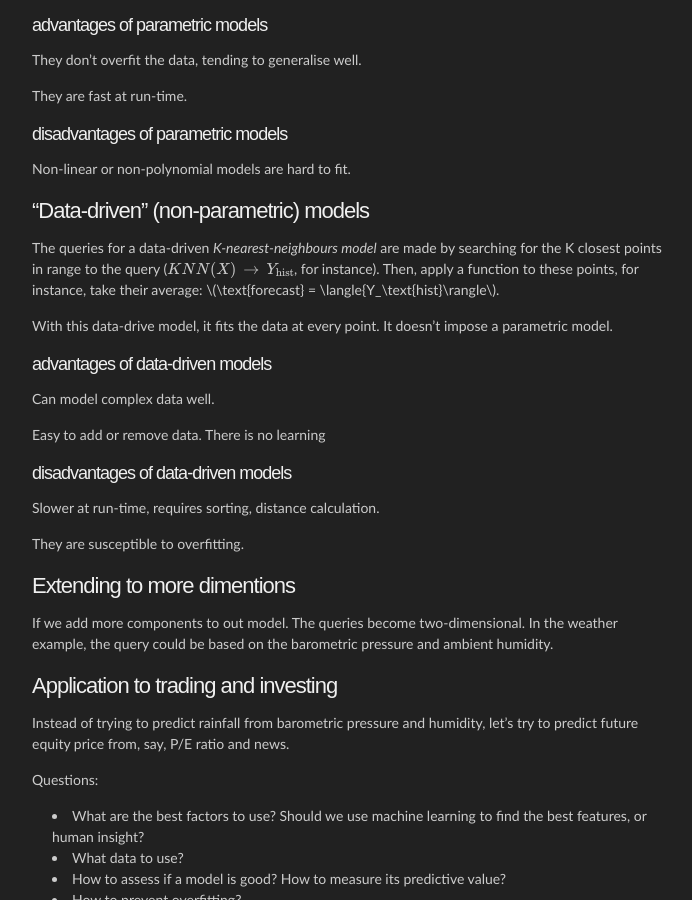
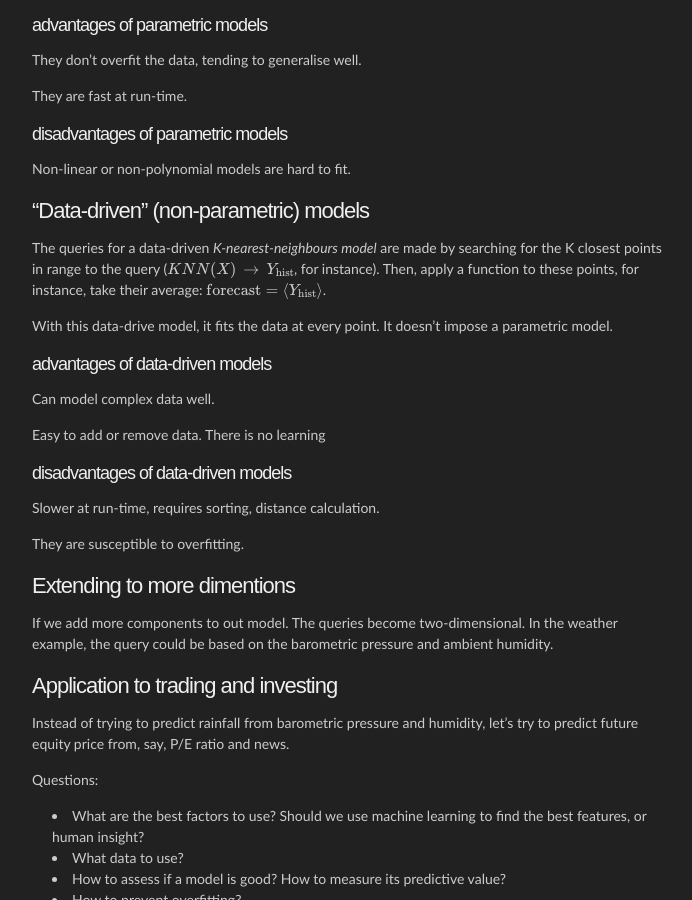
Before and after one commit to agravier/agravier.github.io, a Jekyll site: the page built from etc/notes/ci1-coursera/notes08.md, in a window 1280 px wide and 900 px high, scrolled down 4515 px. Shown: the whole window, without its empty margins (288-980 px from the left). Built offline with Jekyll 4.4.1, drawn with Linux system fonts in a browser that asks for light colours; Markdown is read by kramdown in place of the engine named in the settings; formulas are drawn with MathJax 3; comment, search, counter and statistics services are not loaded.

```diff
--- a/etc/notes/ci1-coursera/notes08.md
+++ b/etc/notes/ci1-coursera/notes08.md
@@ -153,7 +153,7 @@ Non-linear or non-polynomial models are hard to fit.
 
 ### "Data-driven" (non-parametric) models
 
-The queries for a data-driven *K-nearest-neighbours model* are made by searching for the K closest points in range to the query (\\(KNN(X) \, \to \, Y\_\text{hist}\\), for instance). Then, apply a function to these points, for instance, take their average: \\(\text{forecast} = \langle{Y\_\text{hist}\rangle\\).
+The queries for a data-driven *K-nearest-neighbours model* are made by searching for the K closest points in range to the query (\\(KNN(X) \, \to \, Y\_\text{hist}\\), for instance). Then, apply a function to these points, for instance, take their average: \\(\text{forecast} = \langle Y\_\text{hist} \rangle\\).
 
 With this data-drive model, it fits the data at every point. It doesn't impose a parametric model.
 
```
